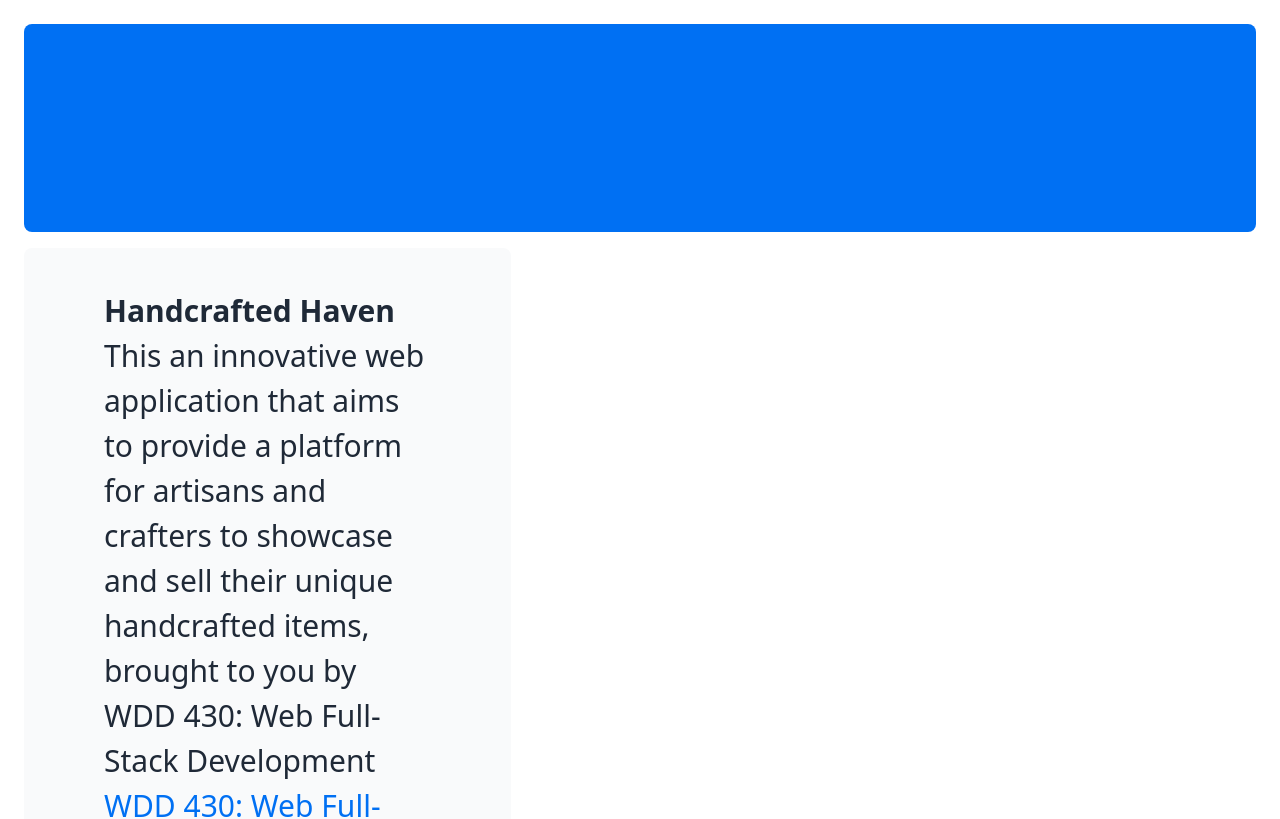
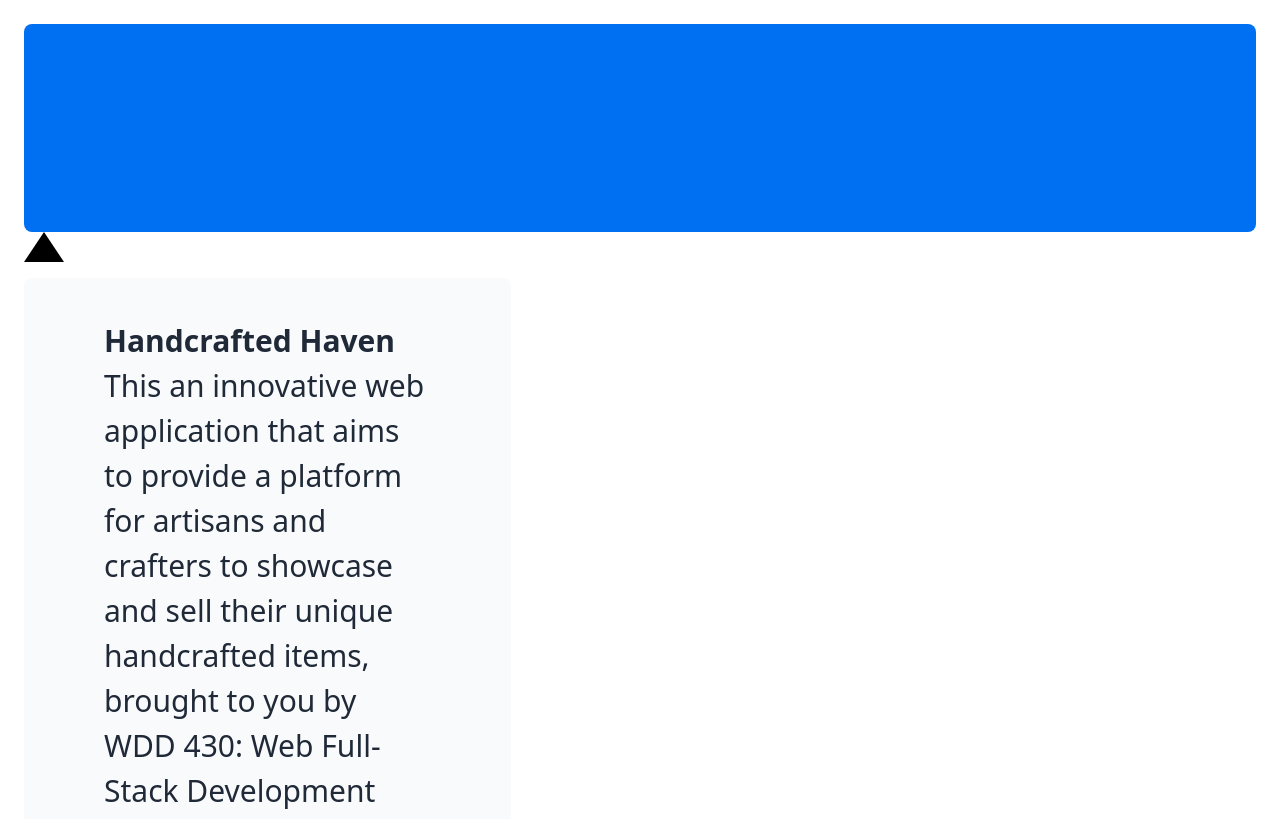
Before and after one commit to hectapia/wdd430-group-8, a Next.js app: page / in a window 1280 px wide. Shown: the top 819 px of the page. Built offline with nearby package versions, Linux system fonts and the light colour scheme.

Commit message:
Getting Started & CSS Styling

```diff
--- a/app/page.tsx
+++ b/app/page.tsx
@@ -1,6 +1,7 @@
 import AcmeLogo from '@/app/ui/acme-logo';
 import { ArrowRightIcon } from '@heroicons/react/24/outline';
 import Link from 'next/link';
+import styles from '@/app/ui/home.module.css';
 
 export default function Page() {
   return (
@@ -8,6 +9,9 @@
       <div className="flex h-20 shrink-0 items-end rounded-lg bg-blue-500 p-4 md:h-52">
         {/* <AcmeLogo /> */}
       </div>
+      <div
+        className="h-0 w-0 border-b-[30px] border-l-[20px] border-r-[20px] border-b-black border-l-transparent border-r-transparent"
+      />
       <div className="mt-4 flex grow flex-col gap-4 md:flex-row">
         <div className="flex flex-col justify-center gap-6 rounded-lg bg-gray-50 px-6 py-10 md:w-2/5 md:px-20">
           <p className={`text-xl text-gray-800 md:text-3xl md:leading-normal`}>
--- /dev/null
+++ b/app/ui/home.module.css
@@ -0,0 +1,7 @@
+.shape {
+    height: 0;
+    width: 0;
+    border-bottom: 30px solid black;
+    border-left: 20px solid transparent;
+    border-right: 20px solid transparent;
+  }
```
